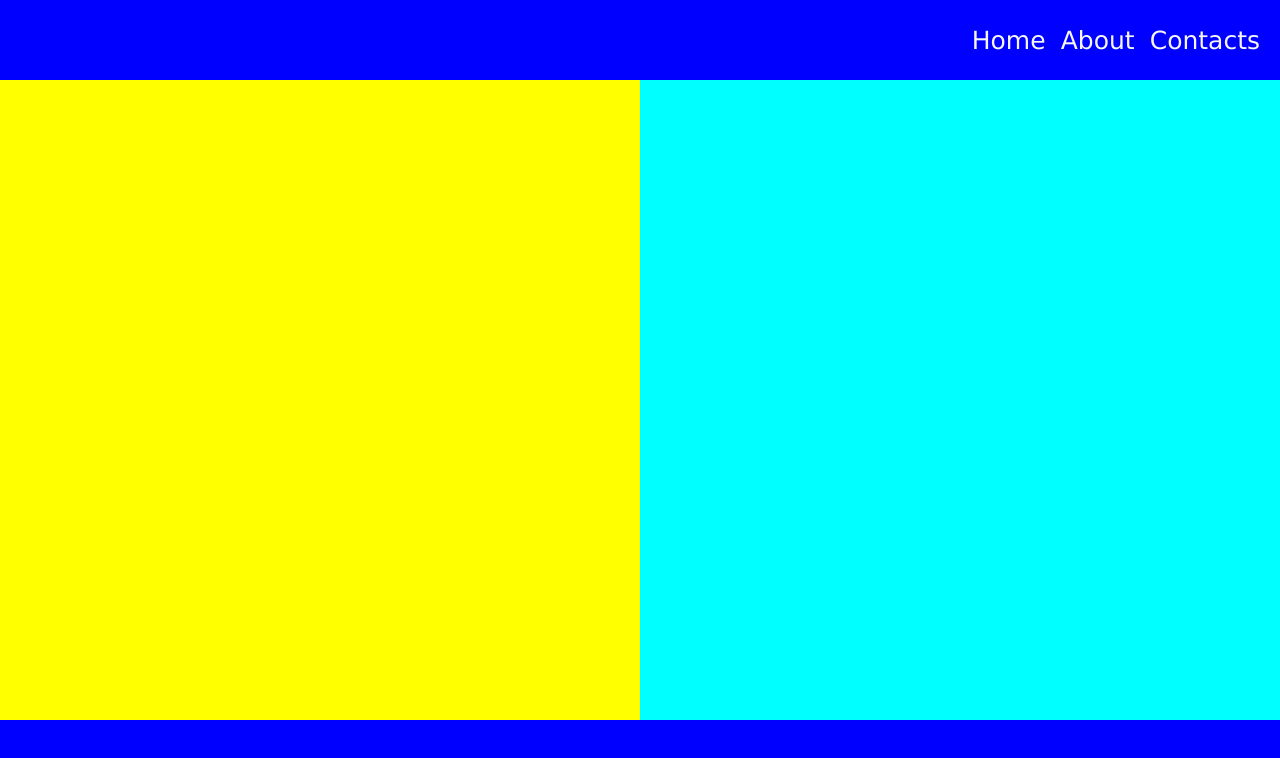
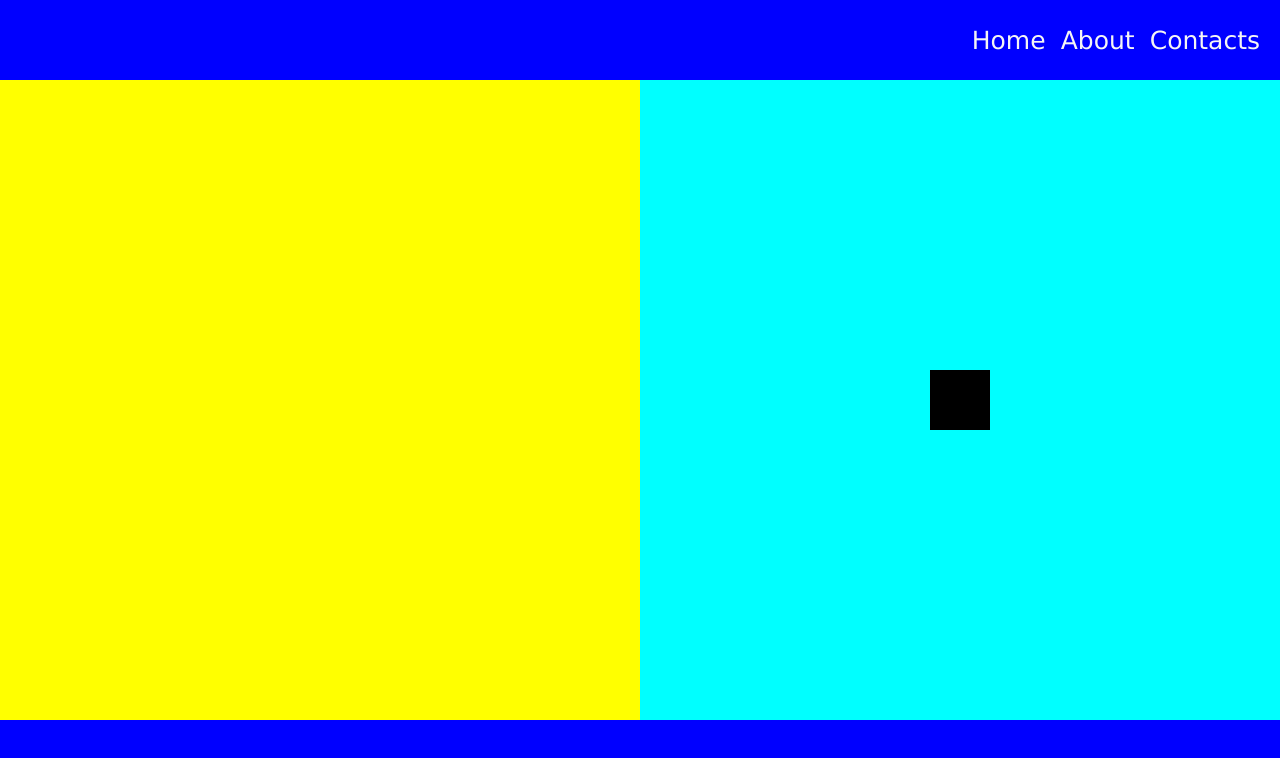
Before and after one commit to kieranbrobst/layout_template, a plain HTML site: page index.html in a window 1280 px wide. Drawn offline with Linux system fonts and the light colour scheme.

Commit message:
centered div inside left container

```diff
--- a/assets/style.css
+++ b/assets/style.css
@@ -48,6 +48,18 @@ main {
 .right {
     background: cyan;
     float: right;
+    position: relative;
+}
+
+.center {
+    position: absolute;
+    top: 50%;
+    left: 50%;
+    transform: translate(-50%, -50%);
+    background: black;
+    height: 60px;
+    width: 60px;
+    /* border-radius: 100%; MAKES A CIRCLE */
 }
 
 footer {
--- a/index.html
+++ b/index.html
@@ -17,8 +17,14 @@
     </nav>
     <main class="clearfix">
         <aside class="left"></aside>
-        <aside class="right"></aside>
+
+
+
+        <aside class="right">
+            <div class="center"></div>
+        </aside>
     </main>
+
     <footer></footer>
 </body>
 </html>
```
